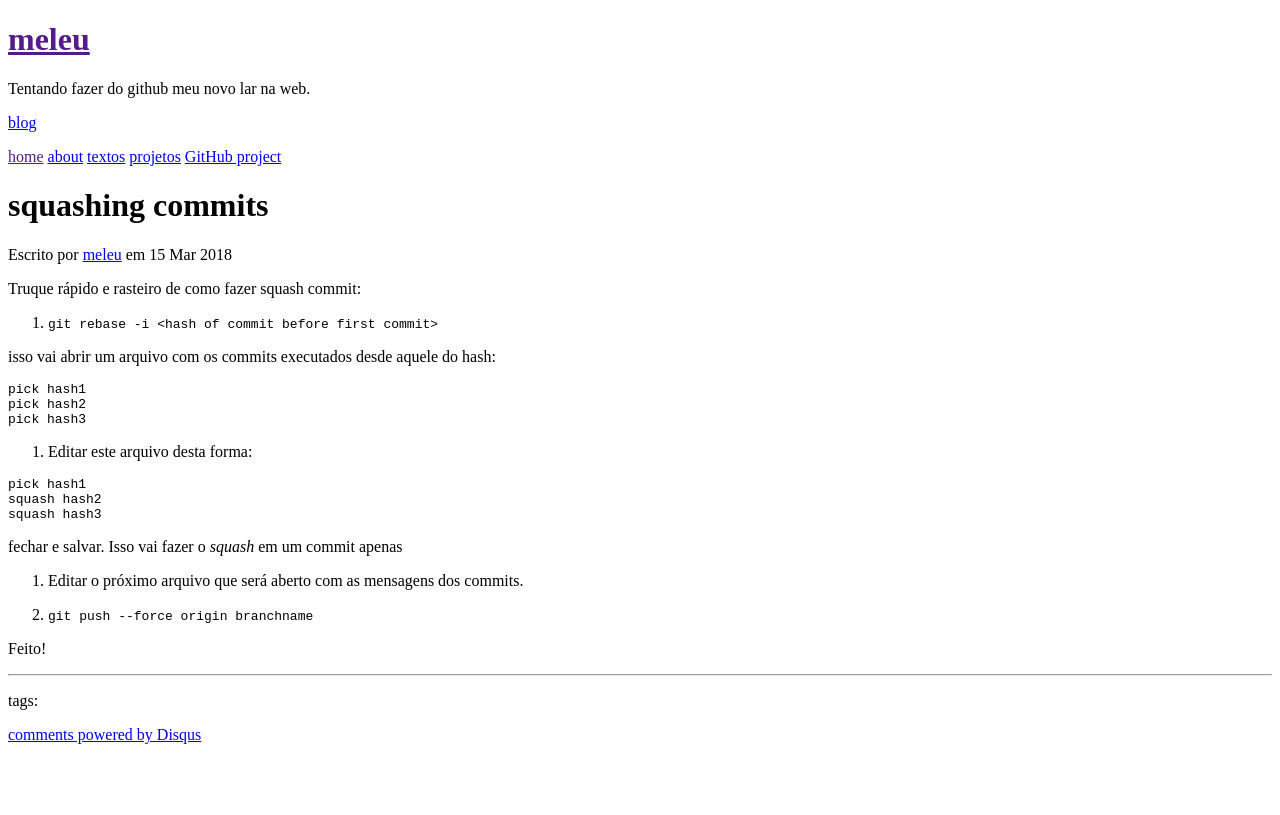
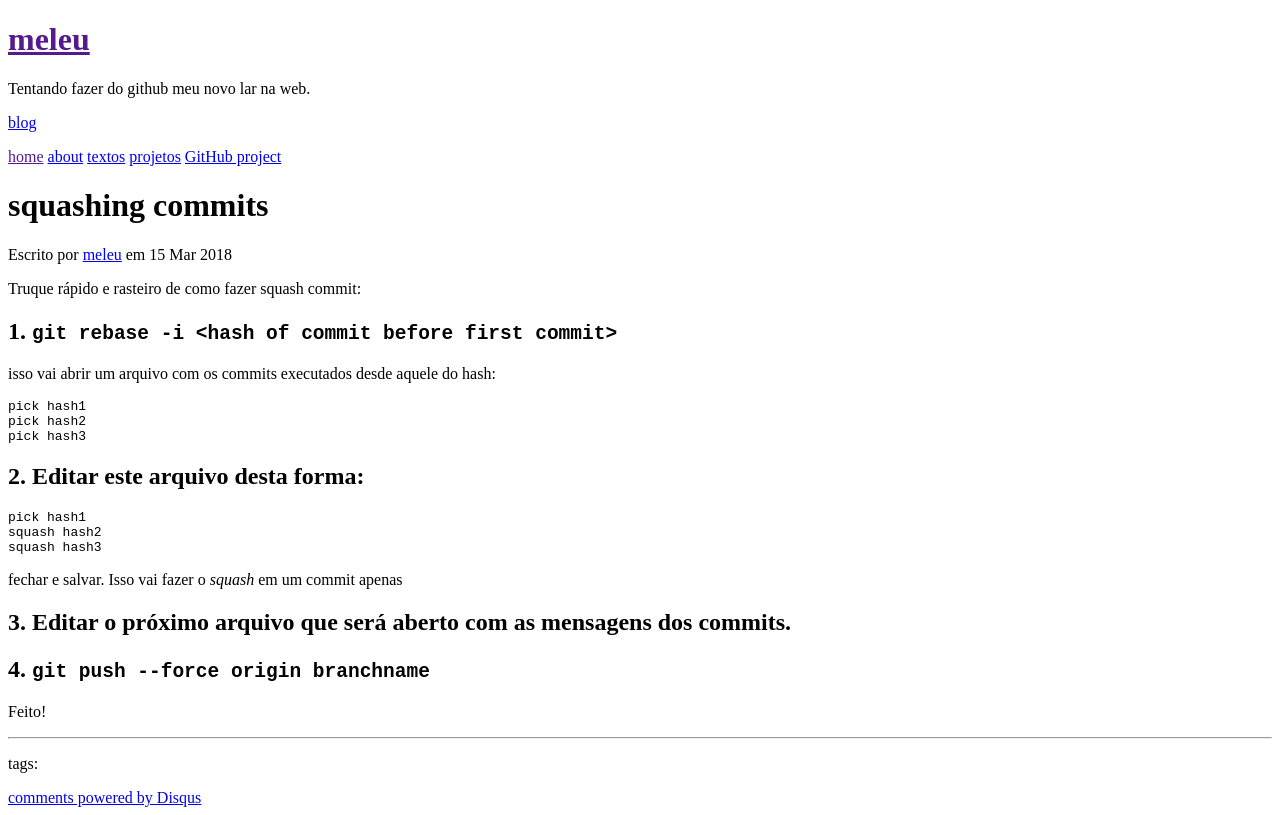
Before and after one commit to meleu/meleu.github.io, a Jekyll site: the page built from _posts/2018-03-15-squashing-commits.md, in a window 1280 px wide, cut to the strip 152-967 px from the top of the page. Built offline with Jekyll 4.4.1, drawn with Linux system fonts in a browser that asks for light colours; comment, search, counter and statistics services are not loaded; before the commit the page ends 904 px from its top, so only the background shows below that.

Commit message:
Update 2018-03-15-squashing-commits.md

````diff
--- a/_posts/2018-03-15-squashing-commits.md
+++ b/_posts/2018-03-15-squashing-commits.md
@@ -9,7 +9,7 @@ tags:
 
 Truque rápido e rasteiro de como fazer squash commit:
 
-1. `git rebase -i <hash of commit before first commit>`
+## 1. `git rebase -i <hash of commit before first commit>`
 
 isso vai abrir um arquivo com os commits executados desde aquele do hash:
 
@@ -19,7 +19,7 @@ pick hash2
 pick hash3
 ```
 
-2. Editar este arquivo desta forma:
+## 2. Editar este arquivo desta forma:
 
 ```txt
 pick hash1
@@ -29,8 +29,8 @@ squash hash3
 
 fechar e salvar. Isso vai fazer o *squash* em um commit apenas
 
-3. Editar o próximo arquivo que será aberto com as mensagens dos commits.
+## 3. Editar o próximo arquivo que será aberto com as mensagens dos commits.
 
-4. `git push --force origin branchname`
+## 4. `git push --force origin branchname`
 
 Feito!
````
